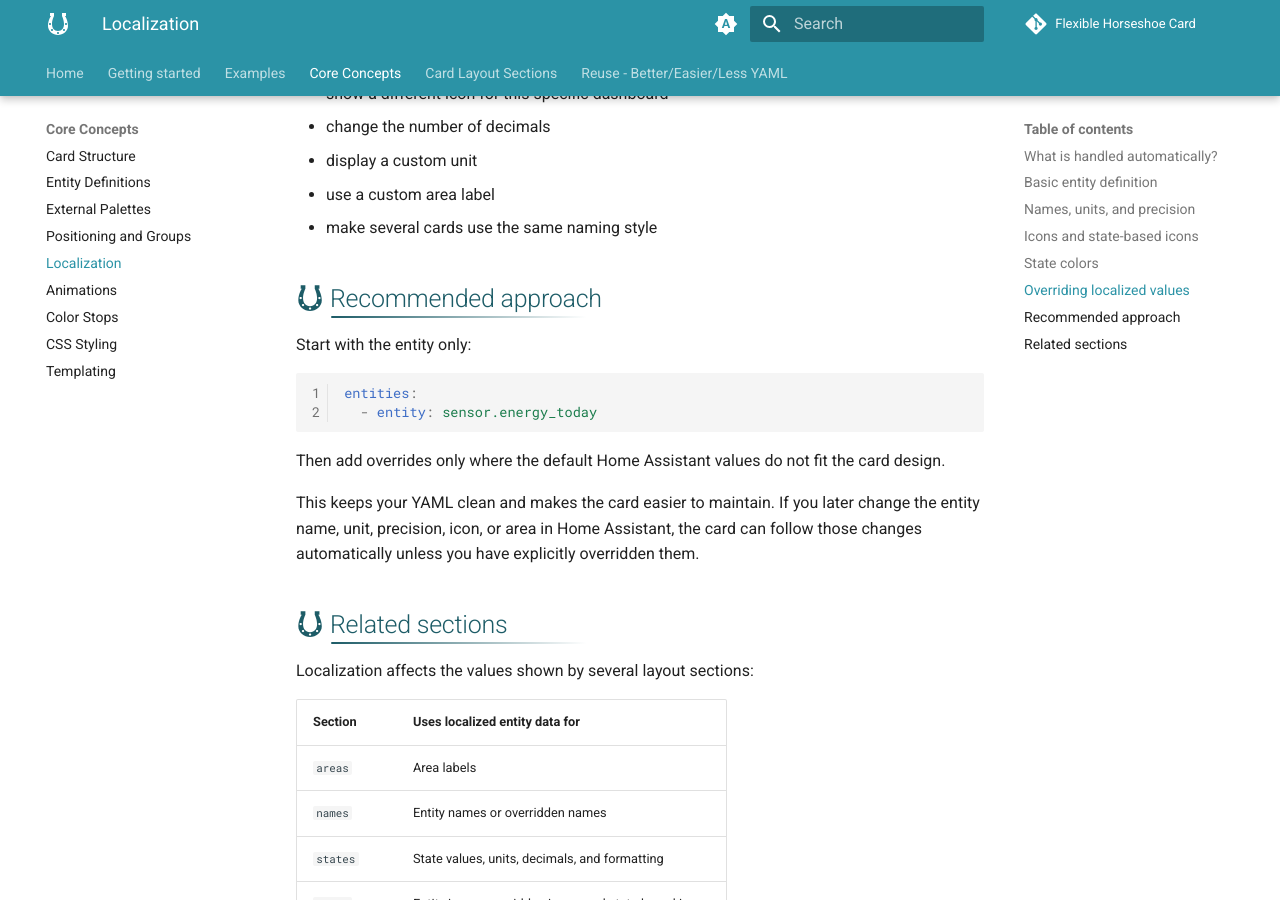
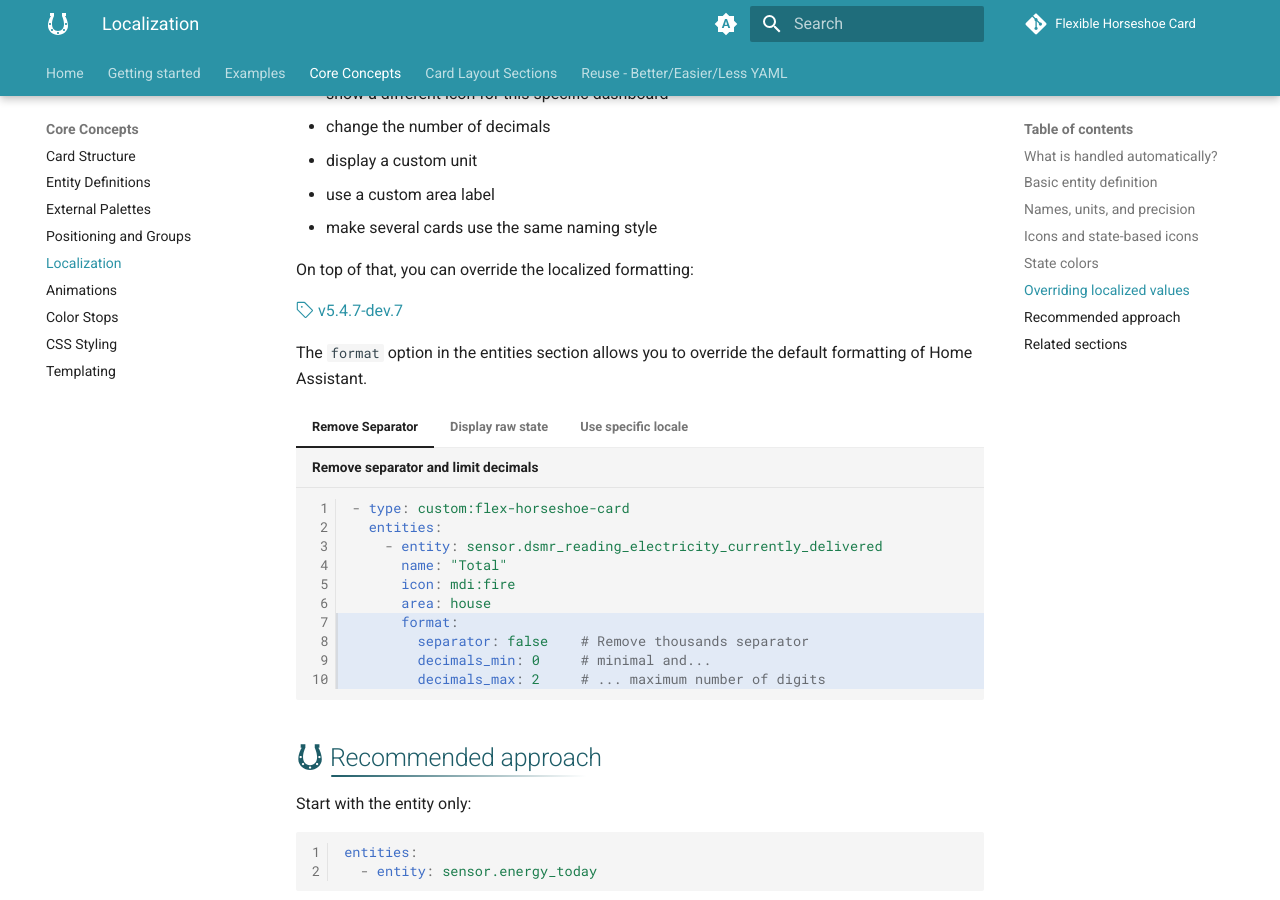
Before and after one commit to AmoebeLabs/flex-horseshoe-card, an MkDocs documentation site: the page built from docs/docs/core-concepts/localization.md, in a window 1280 px wide and 900 px high, scrolled down 3279 px. Built offline with MkDocs 1.6.1 and Material for MkDocs 9.7.7, drawn with Linux system fonts in a browser that asks for light colours; comment, search, counter and statistics services are not loaded.

Commit message:
Update localization and entities page

````diff
--- a/docs/docs/core-concepts/localization.md
+++ b/docs/docs/core-concepts/localization.md
@@ -124,6 +124,49 @@ Common reasons to override values:
 - use a custom area label
 - make several cards use the same naming style
 
+On top of that, you can override the localized formatting:
+
+[:octicons-tag-24: v5.4.7-dev.7][github-releases]
+
+The `format` option in the entities section allows you to override the default formatting of Home Assistant.
+
+=== "Remove Separator"
+    ```yaml title="Remove separator and limit decimals" linenums="1"  hl_lines="7-10"
+    - type: custom:flex-horseshoe-card
+      entities:
+        - entity: sensor.dsmr_reading_electricity_currently_delivered
+          name: "Total"
+          icon: mdi:fire
+          area: house
+          format:
+            separator: false    # Remove thousands separator
+            decimals_min: 0     # minimal and...
+            decimals_max: 2     # ... maximum number of digits
+    ```
+=== "Display raw state"
+    ```yaml title="Display raw entity state as received from integration" linenums="1" hl_lines="7-9"
+    - type: custom:flex-horseshoe-card
+      entities:
+        - entity: sensor.dsmr_reading_electricity_currently_delivered
+          name: "Total"
+          icon: mdi:fire
+          area: house
+          format:
+            raw_state_keep: true  # Keep raw state. No formatting
+            raw_state_clean: true # but remove underscores
+    ```
+=== "Use specific locale"
+    ```yaml title="Specify locale for translations and formatting" linenums="1" hl_lines="7-10"
+    - type: custom:flex-horseshoe-card
+      entities:
+        - entity: sensor.dsmr_reading_electricity_currently_delivered
+          name: "Total"
+          icon: mdi:fire
+          area: house
+          format:
+            locale: 'nl-NL' # Force presentation in dutch settings
+    ```
+
 ## :material-horseshoe: Recommended approach
 
 Start with the entity only:
````
Also changed, not shown: other parts of docs/docs/core-concepts/localization.md (+3 -0 lines), docs/docs/core-concepts/entity-definitions.md (+3 -3 lines).
